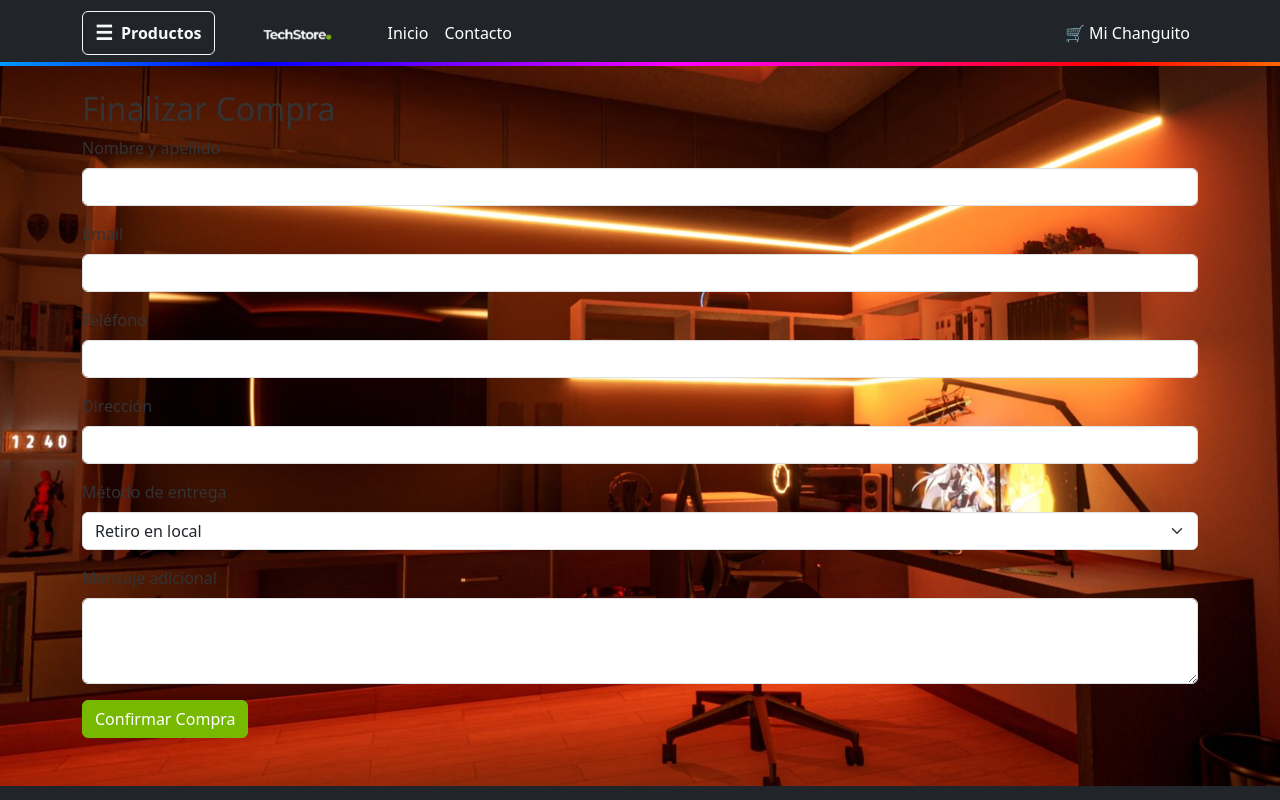
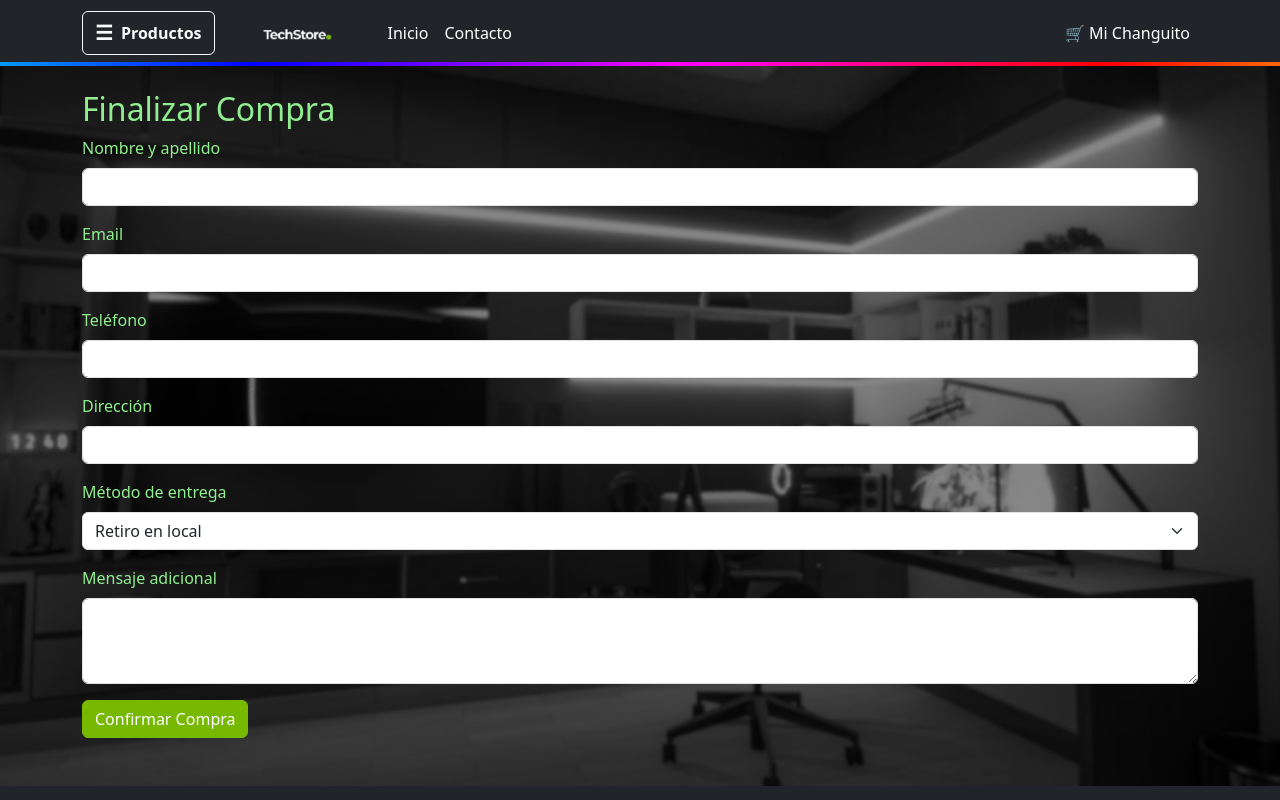
Before and after one commit to gastonbelardes/tpciu, a React (Vite) app: page /checkout in a window 1280 px wide. Shown: the top 800 px of the page. Built offline with nearby package versions, Linux system fonts and the light colour scheme.

Commit message:
cambio la imagen de fondo y algunos colores de letras

```diff
--- a/src/App.css
+++ b/src/App.css
@@ -11,7 +11,7 @@ html {
 
 body {
     margin: 0;
-    background-image: url('/setup.jpg');
+    background-image: url('/setupBNW.jpg');
     background-size: cover;
     background-repeat: no-repeat;
     background-position: center;
--- a/src/components/FormularioCompra.jsx
+++ b/src/components/FormularioCompra.jsx
@@ -73,7 +73,7 @@ function FormularioCompra({ carrito, vaciarCarrito }) {
     return (
         <Container className="mt-4">
 
-            <h2>Finalizar Compra</h2>
+            <h2 className="texto">Finalizar Compra</h2>
 
             {compraRealizada && (
                 <Alert variant="success">
@@ -81,9 +81,9 @@ function FormularioCompra({ carrito, vaciarCarrito }) {
                 </Alert>
             )}
 
-            <Form onSubmit={manejarSubmit}>
+            <Form onSubmit={manejarSubmit} className="texto">
 
-                <Form.Group className="mb-3">
+                <Form.Group className="mb-3" >
                     <Form.Label>Nombre y apellido</Form.Label>
                     <Form.Control
                         type="text"
--- a/src/pages/Carrito.jsx
+++ b/src/pages/Carrito.jsx
@@ -57,7 +57,7 @@ function VistaCarrito({ carrito, eliminarDelCarrito, sumarCantidad, restarCantid
                     </Table>
 
                     <div className="d-flex justify-content-end mt-4">
-                        <h3>Total a pagar: ${totalPagar}</h3>
+                        <h3 className='texto'>Total a pagar: ${totalPagar}</h3>
                     </div>
                     <div className="d-flex justify-content-end mt-3">
                         <Button
```
Also changed, not shown: public/setupBNW.jpg (added).
